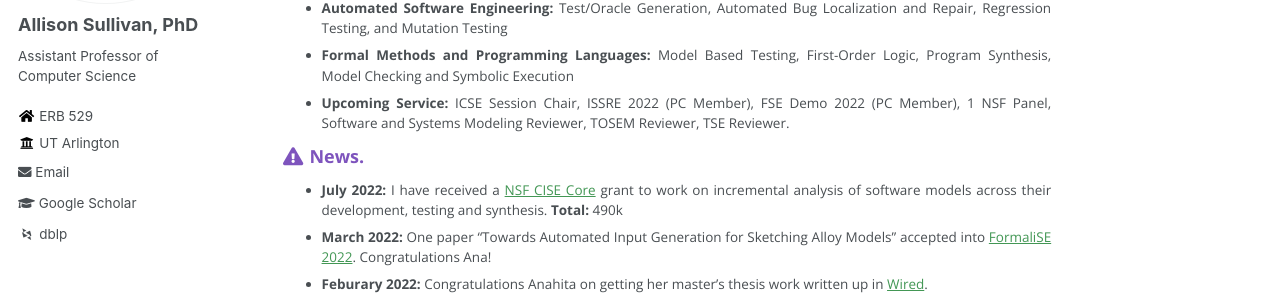
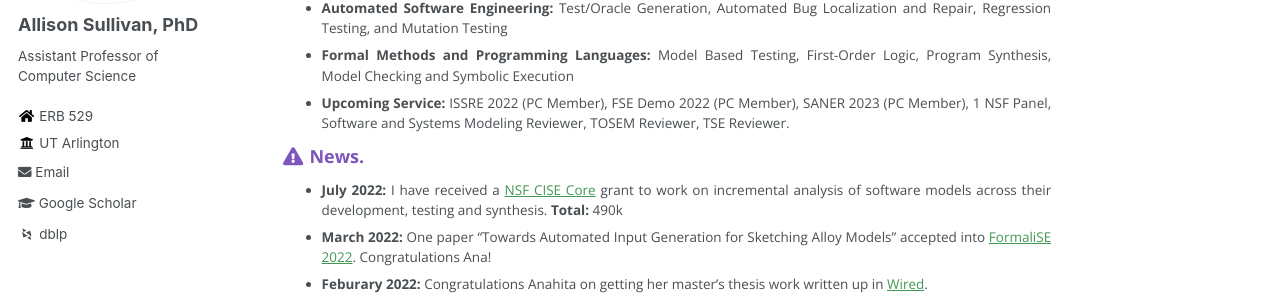
Before and after one commit to Allisonius/allisonius.github.io, a Jekyll site: the page built from _pages/about.md, in a window 1280 px wide and 900 px high, scrolled down 313 px. Shown: the part 166-461 px from the top of the window. Built offline with Jekyll 4.4.1, drawn with Linux system fonts in a browser that asks for light colours; some web fonts are replaced.

Commit message:
Update about.md

```diff
--- a/_pages/about.md
+++ b/_pages/about.md
@@ -21,7 +21,7 @@ My main goal is to improve software reliability by focusing on:
 Mutation Testing
   * **Formal Methods and Programming Languages:** Model Based Testing, First-Order Logic, Program Synthesis, Model
 Checking and Symbolic Execution
- * **Upcoming Service:** ICSE Session Chair, ISSRE 2022 (PC Member), FSE Demo 2022 (PC Member), 1 NSF Panel, Software and Systems Modeling Reviewer, TOSEM Reviewer, TSE Reviewer.
+ * **Upcoming Service:** ISSRE 2022 (PC Member), FSE Demo 2022 (PC Member), SANER 2023 (PC Member), 1 NSF Panel, Software and Systems Modeling Reviewer, TOSEM Reviewer, TSE Reviewer.
 
 
 
```
